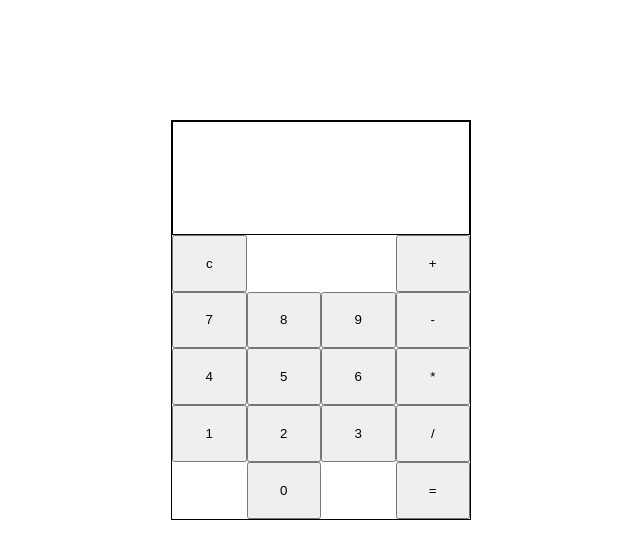
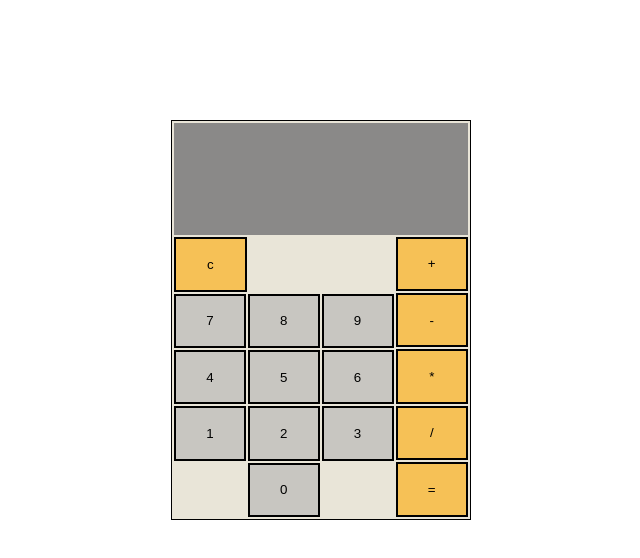
Before and after one commit to esencys/odin-calculator, a plain HTML site: page index.html in a window 1280 px wide. Shown: the whole page, without its empty margins (319-959 px from the left). Drawn offline with Linux system fonts and the light colour scheme.

Commit message:
feat: Add styling to calculator so it's not all black and white

```diff
--- a/style.css
+++ b/style.css
@@ -18,12 +18,18 @@ body {
   max-height: 50vh;
   margin: 0 auto;
   border: 1px solid black;
+  border-style: solid;
+  background-color: hsla(45, 29%, 87%, 0.9);
 }
 
 .display {
-  border: 1px solid black;
+  background-color: hsla(0, 0%, 50%, 0.9);
+  border-bottom: 1px solid black;
+  border-style: none;
   text-align: right;
   font-size: 32px;
+  padding: 0 1px;
+  color: hsl(45, 29%, 80%);
 }
 
 .grid {
@@ -36,6 +42,8 @@ body {
   grid-column: 1 / 5;
   grid-row: 1 / 3;
   display: grid;
+  margin: 2px 2px 0 2px;
+  border-style: none;
 }
 
 .grid-clear {
@@ -48,6 +56,8 @@ body {
   grid-column: 4;
   grid-row: 3 / 7;
   display: grid;
+  margin: 2px 2px 2px 0px;
+  row-gap: 2px;
 }
 
 .grid-digits {
@@ -56,12 +66,47 @@ body {
   display: grid;
   grid-template-columns: repeat(3, 1fr);
   grid-template-rows: repeat(4, 1fr);
+  row-gap: 2px;
+  column-gap: 2px;
+  margin: 2px;
 }
 
 .grid-equal {
   grid-column: 4;
   grid-row: 7;
   display: grid;
+}
+
+.operator {
+  background-color: hsla(40, 100%, 50%, 0.6);
+  border-style: solid;
+}
+
+.result {
+  border: 1px solid black;
+  border-style: none;
+  text-align: right;
+  font-size: 32px;
+  background-color: hsla(0, 0%, 50%, 0.9);
+  padding: 0 1px;
+  color: hsl(45, 29%, 80%);
+}
+
+.digit {
+  background-color: hsla(0, 0%, 70%, 0.6);
+  border-style: solid;
+}
+
+.clear {
+  margin: 2px 0px 0px 2px;
+  background-color: hsla(40, 100%, 50%, 0.6);
+  border-style: solid;
+}
+
+.equal {
+  margin: 0px 2px 2px 0px;
+  background-color: hsla(40, 100%, 50%, 0.6);
+  border-style: solid;
 }
 
 #btn0 {
```
